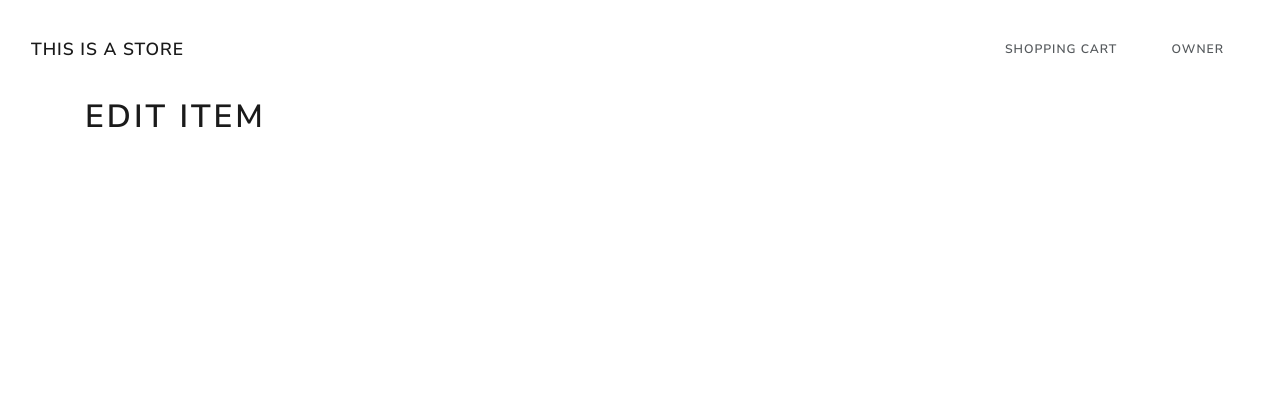
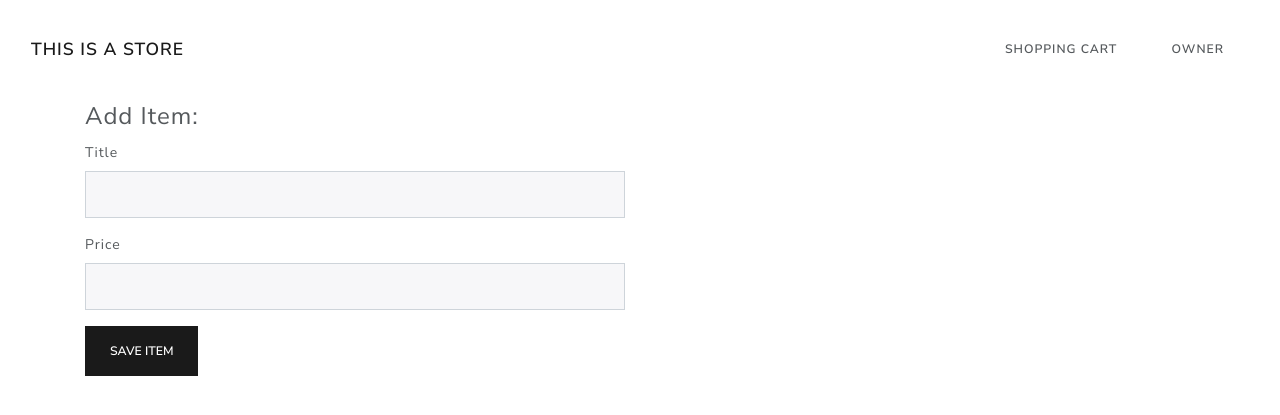
Before and after one commit to Jeromeschmidt/contractorProject, a Flask app: template templates/edit_item.html in a window 1280 px wide. Shown: the top 415 px of the page. Run offline with Flask 2, Linux system fonts and the light colour scheme; the template is opened without the code that fills it, so the values that code supplies are empty; some libraries are stand-ins or nearby versions.

Commit message:
can add and remove items from shopping cart

```diff
--- a/app.py
+++ b/app.py
@@ -44,10 +44,11 @@
     """Create a new item."""
     return render_template('item_new.html', item={}, title='New item')
 
-@app.route('/owner/edit_item')
-def edit_item():
+@app.route('/owner/<item_id>/edit')
+def edit_item(item_id):
     """edit an item."""
-    return render_template('edit_item.html', item={}, title='edit item')
+    item = items.find_one({'_id': ObjectId(item_id)})
+    return render_template('edit_item.html', item=item, title='edit item')
 
 @app.route('/owner/<item_id>', methods=['POST'])
 def item_delete(item_id):
@@ -65,19 +66,19 @@
 @app.route('/shopping_cart')
 def shopping_cart():
     """display user's shopping cart"""
-    return render_template('shopping_cart.html')
+    return render_template('shopping_cart.html', items=items.find())
 
 @app.route('/shopping_cart/<item_id>/add_to_cart', methods=['POST'])
 def add_to_shopping_cart(item_id):
     """display user's shopping cart"""
     items.update_one({'_id':ObjectId(item_id)}, {"$set": {"in_shopping_cart" : True}}, upsert=False)
-    print(item_id)
-    return render_template('shopping_cart.html', cart=cart.find())
+    return render_template('shopping_cart.html', items=items.find())
 
-@app.route('/shopping_cart')
-def delete_from_shopping_cart():
+@app.route('/shopping_cart/<item_id>/delete_from_cart', methods=['POST'])
+def delete_from_shopping_cart(item_id):
     """display user's shopping cart"""
-    return render_template('shopping_cart.html')
+    items.update_one({'_id':ObjectId(item_id)}, {"$set": {"in_shopping_cart" : False}}, upsert=False)
+    return render_template('shopping_cart.html', items=items.find())
 
 @app.route('/shopping_cart/checkout')
 def checkout():
--- a/templates/edit_item.html
+++ b/templates/edit_item.html
@@ -2,13 +2,16 @@
 {% extends 'base.html' %}
 
 {% block content %}
-<h1>EDIT ITEM</h1>
 <div class='row'>
-    <!-- {% for playlist in playlists %}
-        <div class='col-md-3'>
-            <h2><a href='/playlists/{{ playlist._id }}'>{{ playlist.title }}</a></h2>
-            <small>{{ playlist.description }}</small>
-        </div>
-    {% endfor %} -->
+    <div class='col-sm-6 col-sm-offset-3'>
+        <form method='POST' action='/owner/{{item._id}}'>
+            <input type='hidden' name='_method' value='PUT'/>
+            {% include 'partials/item_form.html' %}
+            <!-- BUTTON -->
+            <div class='form-group'>
+                <button class='btn btn-primary' type='submit'>Save item</button>
+            </div>
+        </form>
+    </div>
 </div>
 {% endblock %}
--- a/templates/item_show.html
+++ b/templates/item_show.html
@@ -10,7 +10,9 @@
             {% endif %}
             <h2>{{ item.price }}</h2>
             <hr>
-            <a action='/shopping_cart/{{ item._id }}/add_to_cart' class='btn btn-default navbar-btn'>ADD TO CART</a>
+            <p><form method='POST' action='/shopping_cart/{{ item._id }}/add_to_cart'>
+                <button type='submit'>ADD TO CART</button>
+            </form></p>
         </div>
     </center>
 </div>
--- a/templates/shopping_cart.html
+++ b/templates/shopping_cart.html
@@ -5,10 +5,13 @@
 <h1>Shopping Cart</h1>
 <div class='row'>
     {% for item in items %}
-        {% if item.in_shopping_cart == True %}
+        {% if item.in_shopping_cart %}
             <div class='col-md-3'>
                 <h3><a href='/{{ item._id }}'>{{ item.title }}</a></h3>
                 <small>{{ item.price }}</small>
+                <form method='POST' action='/shopping_cart/{{ item._id }}/delete_from_cart'>
+                    <button type='submit'>REMOVE FROM CART</button>
+                </form>
             </div>
         {% endif %}
     {% endfor %}
```
